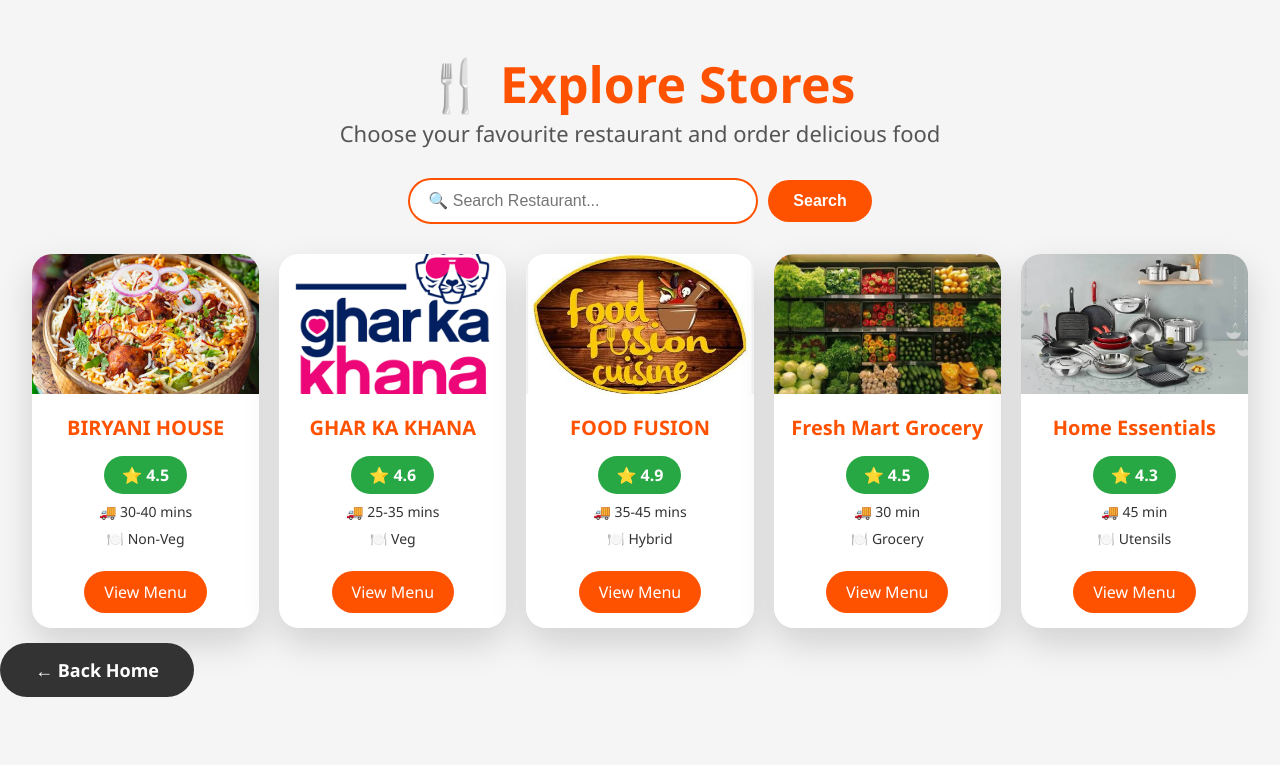
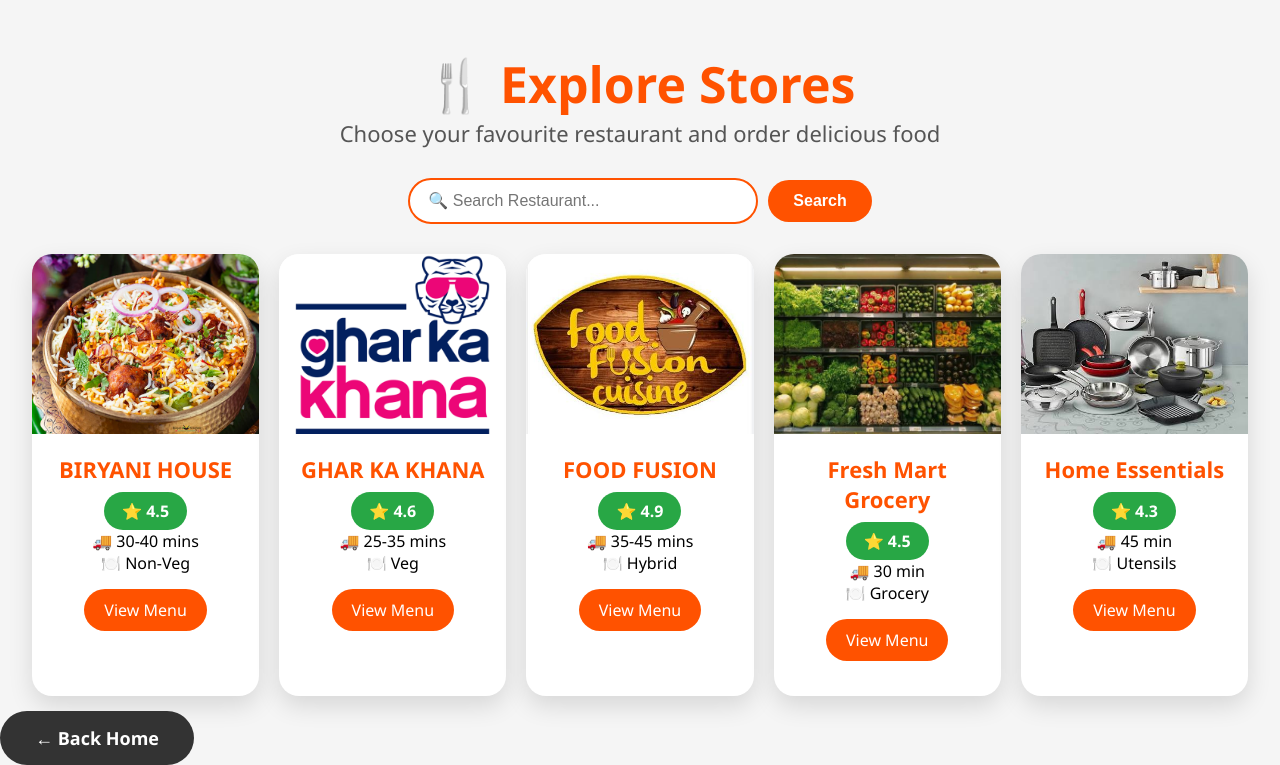
Before and after one commit to syedziaulhaq980/Hungry-Food-Delivery-App, a Flask app: page /stores in a window 1280 px wide. Shown: the part 47-812 px from the top of the page. Before the commit the page ends 744 px from the top, so only its background shows below. Run offline with Flask 3, Linux system fonts and the light colour scheme.

Commit message:
Fix store card alignment

```diff
--- a/static/style.css
+++ b/static/style.css
@@ -247,54 +247,33 @@ to{
 
 
 
-.store-image{
-
-
-    width:100%;
-
-
-    height:140px;
-
-
-    object-fit:cover;
-
-
-}
-
-
-
-
-.store-card h2{
-
-
-    color:#ff5200;
-
-
-    font-size:20px;
-
-
-    margin:15px;
-
-
-}
-
-
-
-
-.store-card p{
-
-
-    font-size:14px;
-
-
-    margin:8px;
-
-
-    color:#333;
-
-
-}
-
+.store-image {
+    width: 100%;
+    height: 180px;
+    object-fit: cover;
+}
+
+
+
+
+.store-card h2 {
+    color: #ff5200;
+    font-size: 22px;
+    margin: 15px 10px 8px;
+}
+
+
+
+
+.store-card {
+    background: white;
+    border-radius: 20px;
+    overflow: hidden;
+    text-align: center;
+    padding-bottom: 20px;
+    box-shadow: 0 10px 25px rgba(0,0,0,0.12);
+    transition: 0.3s;
+}
 
 
 
@@ -1123,17 +1102,21 @@ to{
 
 
 
-@media(max-width:900px){
-
-
-.store-container{
-
-
-    grid-template-columns:repeat(2,1fr);
-
-
-}
-
+@media(max-width:900px) {
+
+    .store-container {
+        grid-template-columns: repeat(2, 1fr);
+    }
+
+}
+
+@media(max-width:600px) {
+
+    .store-container {
+        grid-template-columns: 1fr;
+    }
+
+}
 
 
 .restaurant-banner{
@@ -1154,7 +1137,7 @@ to{
 }
 
 
-}
+
 
 
 
@@ -1174,12 +1157,13 @@ to{
 
 
 
-.store-container{
-
-
-    grid-template-columns:1fr;
-
-
+.store-container {
+    display: grid;
+    grid-template-columns: repeat(3, 1fr);
+    gap: 25px;
+    width: 90%;
+    max-width: 1300px;
+    margin: 40px auto;
 }
 
 
```
Also changed, not shown: stores.html (+16 -40 lines).
